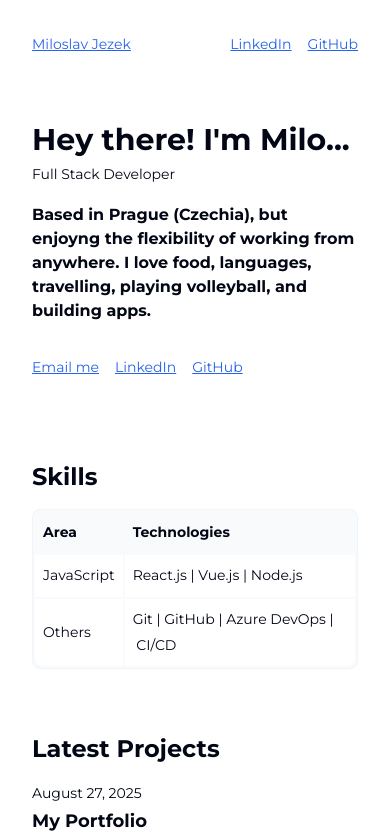
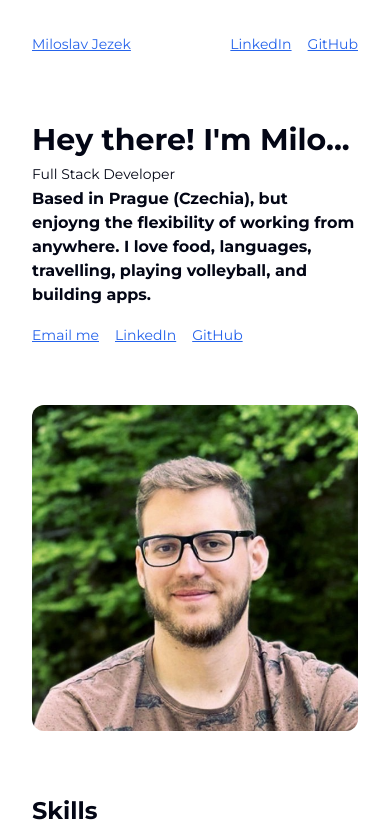
Before and after one commit to milojezek/portfolio, a Vue app: page / in a window 390 px wide. Shown: the top 838 px of the page. Built offline with nearby package versions, Linux system fonts and the light colour scheme.

Commit message:
Make intro section a separate component and add intro photo

```diff
--- a/src/components/main/MainContentComponent.vue
+++ b/src/components/main/MainContentComponent.vue
@@ -1,20 +1,6 @@
 <template>
   <main>
-    <section>
-      <div class="intro-header">
-        <h1>Hey there! I'm Milo...</h1>
-        <p>Full Stack Developer</p>
-      </div>
-      <h5 class="intro-description">
-        Based in Prague (Czechia), but enjoyng the flexibility of working from anywhere.
-        I love food, languages, travelling, playing volleyball, and building apps.
-      </h5>
-      <div class="links-container">
-        <a href="/" target="_blank">Email me</a>
-        <a href="https://www.linkedin.com/in/miloslav-jezek/" target="_blank">LinkedIn</a>
-        <a href="https://github.com/milojezek" target="_blank">GitHub</a>
-      </div>
-    </section>
+    <IntroSection />
     <SkillsSection />
     <ProjectsSection />
   </main>
@@ -23,10 +9,12 @@
 <script>
 import SkillsSection from "./skills/SkillsSection.vue";
 import ProjectsSection from "./projects/ProjectsSection.vue";
+import IntroSection from "./intro/IntroSection.vue";
 
 export default {
   name: "MainContentComponent",
   components: {
+    IntroSection,
     SkillsSection,
     ProjectsSection,
   },
@@ -34,18 +22,7 @@ export default {
 </script>
 
 <style scoped>
-.intro-header p {
-  padding-top: 0.25rem;
-}
+/* intro-header styles moved to IntroHeader.vue */
 
-.intro-description {
-  max-width: 500px;
-}
-
-.links-container {
-  display: flex;
-  align-items: center;
-  gap: 1rem;
-  padding: 1rem 0;
-}
+/* intro section styles moved to IntroSection.vue */
 </style>
--- /dev/null
+++ b/src/components/main/intro/IntroSection.vue
@@ -0,0 +1,86 @@
+<template>
+  <section>
+    <div class="intro-row">
+      <div class="intro-photo">
+        <img src="@/assets/images/intro_photo.png" alt="Milo's photo" />
+      </div>
+      <div class="intro-content">
+        <div class="intro-header">
+          <h1>Hey there! I'm Milo...</h1>
+          <p>Full Stack Developer</p>
+        </div>
+        <h5 class="intro-description">
+          Based in Prague (Czechia), but enjoyng the flexibility of working from anywhere.
+          I love food, languages, travelling, playing volleyball, and building apps.
+        </h5>
+        <div class="links-container">
+          <a href="/" target="_blank">Email me</a>
+          <a href="https://www.linkedin.com/in/miloslav-jezek/" target="_blank">LinkedIn</a>
+          <a href="https://github.com/milojezek" target="_blank">GitHub</a>
+        </div>
+      </div>
+    </div>
+  </section>
+</template>
+
+<script>
+export default {
+  name: "IntroSection",
+};
+</script>
+
+<style scoped>
+.intro-row {
+  display: flex;
+  align-items: center;
+  gap: 2rem;
+}
+
+.intro-photo {
+  max-width: 30%;
+  display: flex;
+  align-items: center;
+  justify-content: center;
+}
+
+.intro-content {
+  display: flex;
+  flex-direction: column;
+  justify-content: center;
+}
+
+.intro-header p {
+  padding-top: 0.25rem;
+}
+
+.intro-description {
+  max-width: 500px;
+}
+
+.links-container {
+  display: flex;
+  align-items: center;
+  gap: 1rem;
+  padding: 1rem 0;
+}
+
+@media (max-width: 640px) {
+  .intro-row {
+    flex-direction: column;
+    align-items: stretch;
+    gap: 1.5rem;
+  }
+  .intro-photo {
+    order: 2;
+    max-width: 100%;
+    margin-top: 1rem;
+  }
+  .intro-content {
+    order: 1;
+  }
+  .intro-photo img {
+    max-width: 100%;
+    width: 100%;
+  }
+}
+</style>
```
Also changed, not shown: src/assets/images/intro_photo.png (added).
